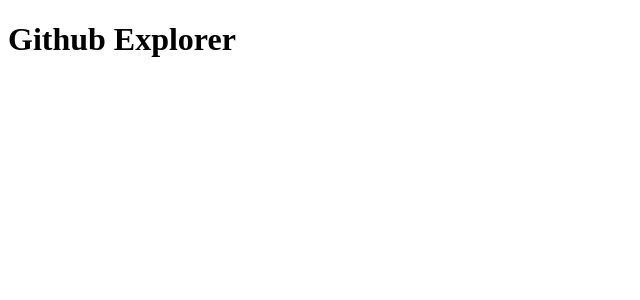
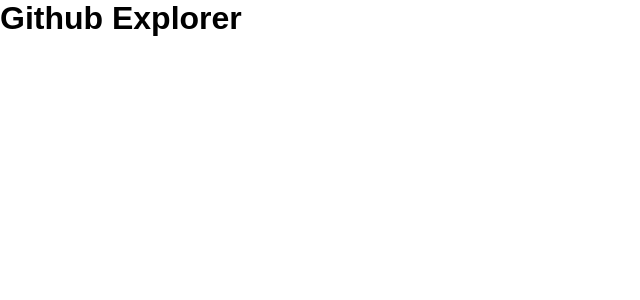
Before and after one commit to samuelguedesalves/github-explorer, a React app: page / in a window 1280 px wide. Shown: the top 300 px of the page, without its empty margins (0-640 px from the left). Built offline with nearby package versions, Linux system fonts and the light colour scheme.

Commit message:
config css loader at webpack

```diff
--- a/package.json
+++ b/package.json
@@ -18,7 +18,9 @@
     "@babel/preset-react": "^7.16.5",
     "babel-loader": "^8.2.3",
     "cross-env": "^7.0.3",
+    "css-loader": "^6.5.1",
     "html-webpack-plugin": "^5.5.0",
+    "style-loader": "^3.3.1",
     "webpack": "^5.65.0",
     "webpack-cli": "^4.9.1",
     "webpack-dev-server": "^4.7.0"
--- a/src/index.jsx
+++ b/src/index.jsx
@@ -1,4 +1,5 @@
+import './styles/global.css';
 import { render } from "react-dom";
-import App from './App'
+import App from './App';
 
-render(<App/>, document.getElementById('root'))
+render(<App/>, document.getElementById('root'));
--- /dev/null
+++ b/src/styles/global.css
@@ -0,0 +1,8 @@
+* {
+  margin: 0;
+  padding: 0;
+  box-sizing: border-box;
+  text-decoration: none;
+  outline: none;
+  font-family: sans-serif;
+}
--- a/webpack.config.js
+++ b/webpack.config.js
@@ -9,10 +9,10 @@
   entry: path.resolve(__dirname, 'src', 'index.jsx'),
   output: {
     path: path.resolve(__dirname, 'dist'),
-    filename: 'bundle.js'
+    filename: 'bundle.js',
   },
   resolve: {
-    extensions: ['.js', '.jsx']
+    extensions: ['.js', '.jsx'],
   },
   devServer: {
     static: {
@@ -22,7 +22,7 @@
   },
   plugins: [
     new HtmlWebpackPlugin({
-      template: path.resolve(__dirname, 'public', 'index.html')
+      template: path.resolve(__dirname, 'public', 'index.html'),
     }),
   ],
   module: {
@@ -30,8 +30,13 @@
       {
         test: /\.jsx$/,
         exclude: /node_modules/,
-        use: 'babel-loader'
-      }
+        use: 'babel-loader',
+      },
+      {
+        test: /\.css$/,
+        exclude: /node_modules/,
+        use: ['style-loader', 'css-loader'],
+      },
     ]
   }
 }
```
Also changed, not shown: 1 other file (tests, documents, lock files or other folders).
